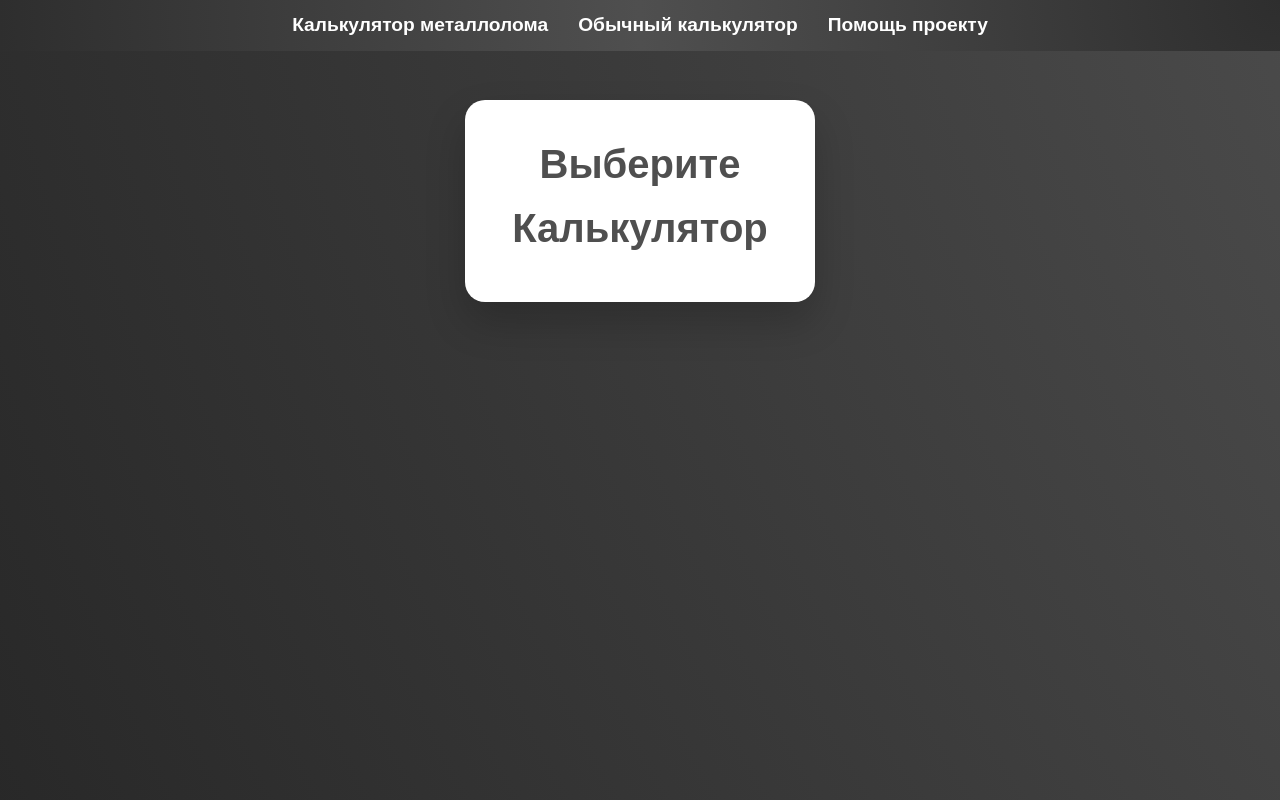
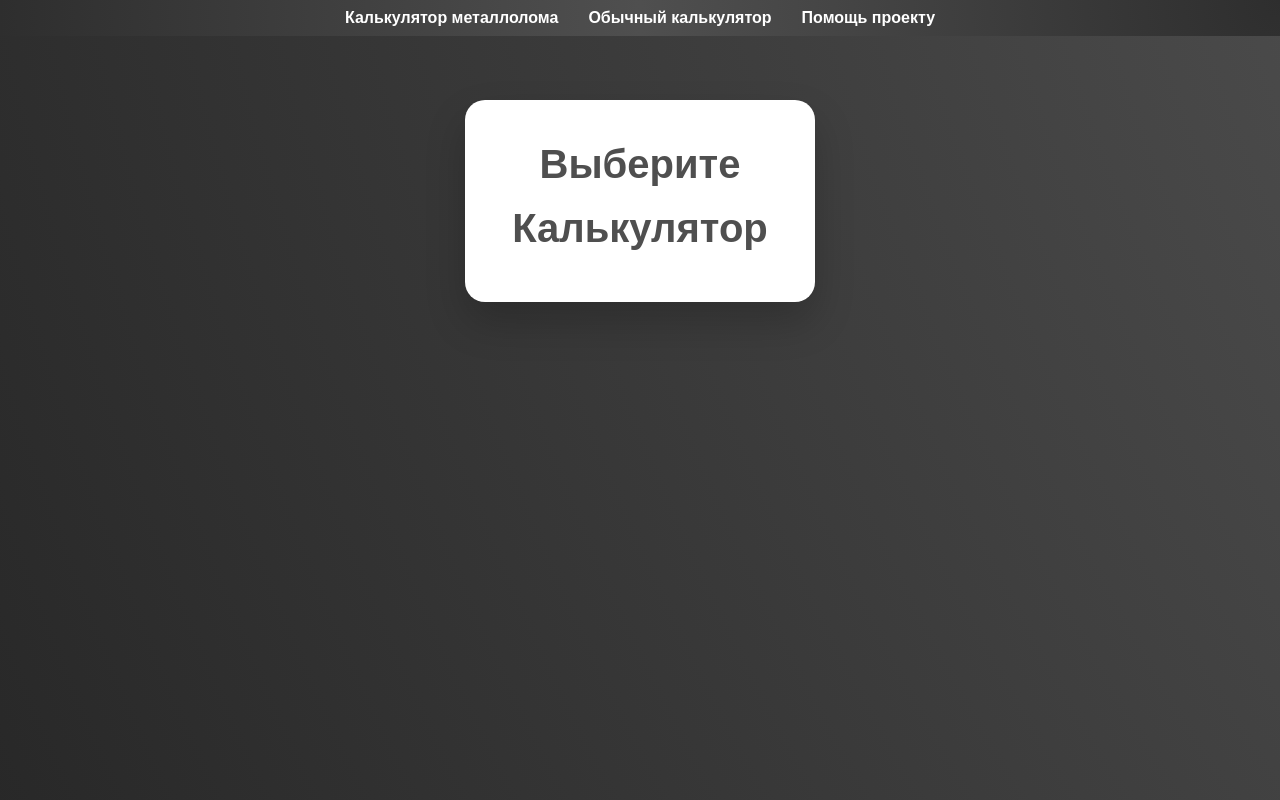
Before and after one commit to devpython44/metalolom, a plain HTML site: page index.html in a window 1280 px wide. Drawn offline with Linux system fonts and the light colour scheme.

Commit message:
Add files via upload

```diff
--- a/styles.css
+++ b/styles.css
@@ -52,7 +52,7 @@ body {
 nav {
     width: 100%;
     background: radial-gradient(circle at top right,#2E2E2E, #4f4f4f, #2E2E2E);
-    padding: 10px 0;
+    padding: 5px 0;
     position: fixed;
     top: 0;
     left: 0;
@@ -72,7 +72,7 @@ nav li {
 nav a {
     color: white;
     text-decoration: none;
-    font-size: 1.2rem;
+    font-size: 1rem;
     font-weight: 700;
 }
 
```
